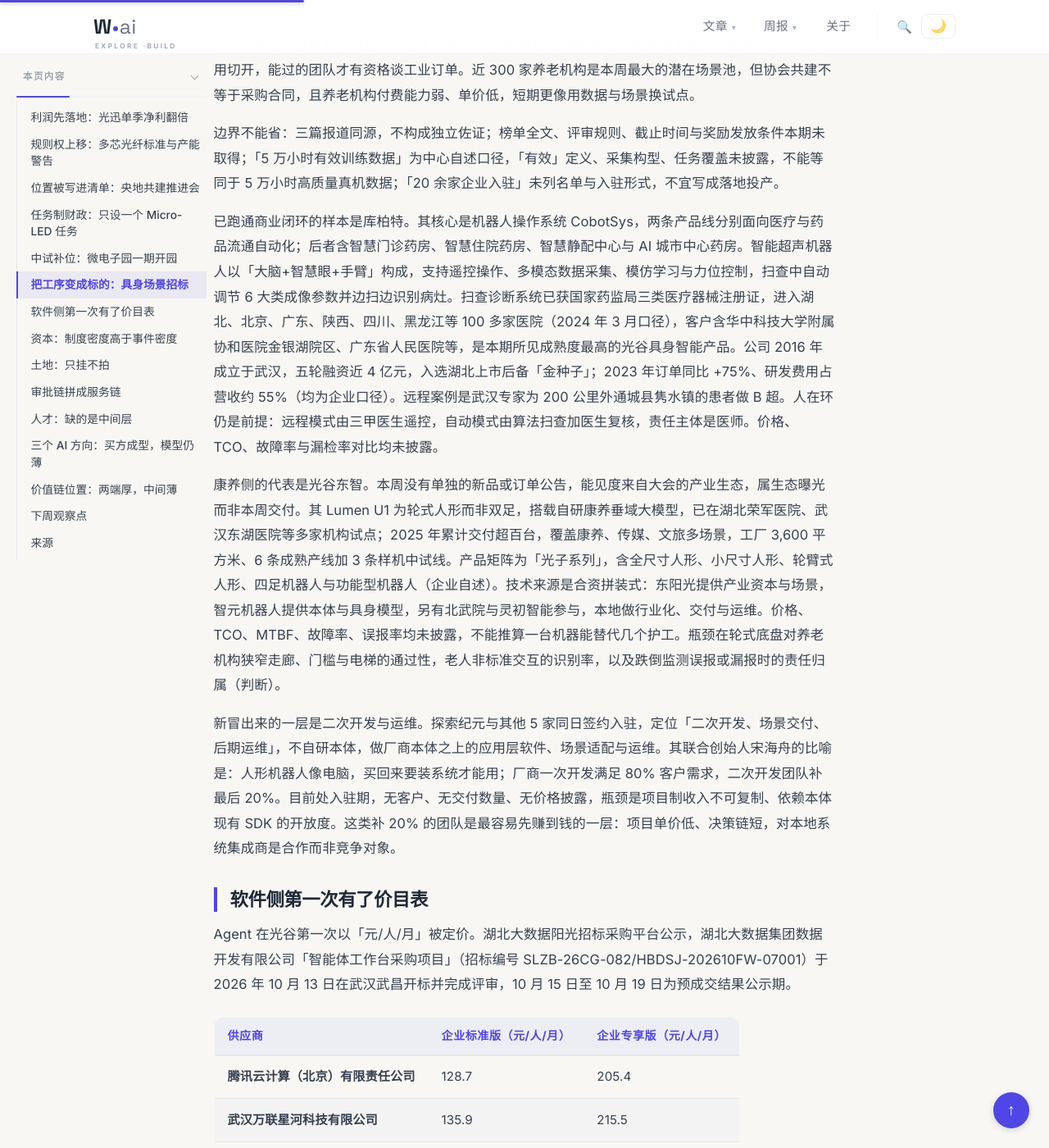
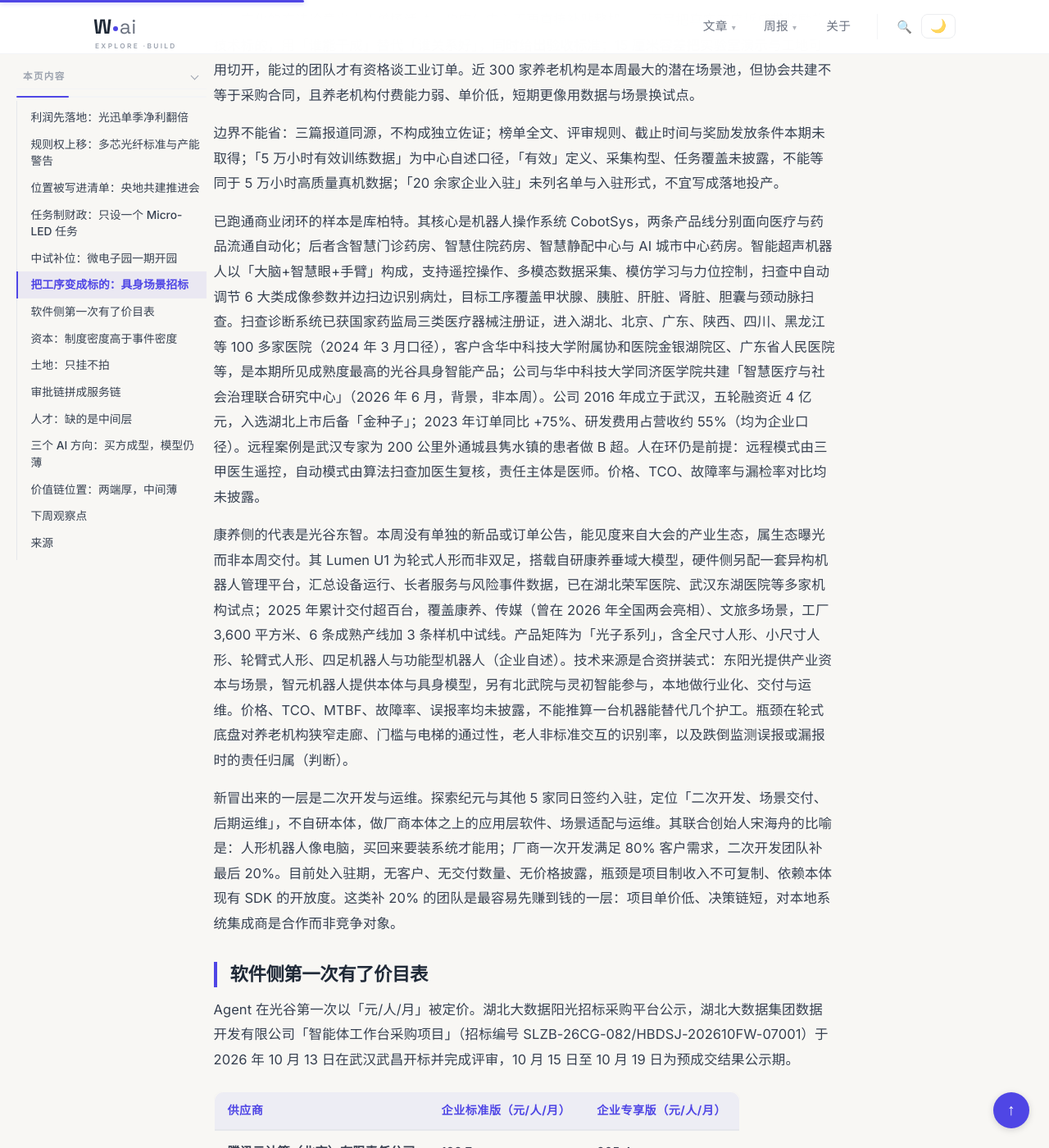
Before and after one commit to wujiaming88/wujiaming88.github.io, a Jekyll site: the page built from _posts/2026-10-26-wuhan-guanggu-weekly.md, in a window 1280 px wide and 1400 px high, scrolled down 4909 px. Shown: the whole window at 82% size. Built offline with Jekyll 4.4.1, drawn with Linux system fonts in a browser that asks for light colours; some of the changed text lies outside the part shown.

Commit message:
post: 中国武汉光谷资讯周报 2026-10-26（第 21 期）补全独立信息（双清单协调）

```diff
--- a/_posts/2026-10-26-wuhan-guanggu-weekly.md
+++ b/_posts/2026-10-26-wuhan-guanggu-weekly.md
@@ -81,9 +81,9 @@
 
 边界不能省：三篇报道同源，不构成独立佐证；榜单全文、评审规则、截止时间与奖励发放条件本期未取得；「5 万小时有效训练数据」为中心自述口径，「有效」定义、采集构型、任务覆盖未披露，不能等同于 5 万小时高质量真机数据；「20 余家企业入驻」未列名单与入驻形式，不宜写成落地投产。
 
-已跑通商业闭环的样本是库柏特。其核心是机器人操作系统 CobotSys，两条产品线分别面向医疗与药品流通自动化；后者含智慧门诊药房、智慧住院药房、智慧静配中心与 AI 城市中心药房。智能超声机器人以「大脑+智慧眼+手臂」构成，支持遥控操作、多模态数据采集、模仿学习与力位控制，扫查中自动调节 6 大类成像参数并边扫边识别病灶。扫查诊断系统已获国家药监局三类医疗器械注册证，进入湖北、北京、广东、陕西、四川、黑龙江等 100 多家医院（2024 年 3 月口径），客户含华中科技大学附属协和医院金银湖院区、广东省人民医院等，是本期所见成熟度最高的光谷具身智能产品。公司 2016 年成立于武汉，五轮融资近 4 亿元，入选湖北上市后备「金种子」；2023 年订单同比 +75%、研发费用占营收约 55%（均为企业口径）。远程案例是武汉专家为 200 公里外通城县隽水镇的患者做 B 超。人在环仍是前提：远程模式由三甲医生遥控，自动模式由算法扫查加医生复核，责任主体是医师。价格、TCO、故障率与漏检率对比均未披露。
+已跑通商业闭环的样本是库柏特。其核心是机器人操作系统 CobotSys，两条产品线分别面向医疗与药品流通自动化；后者含智慧门诊药房、智慧住院药房、智慧静配中心与 AI 城市中心药房。智能超声机器人以「大脑+智慧眼+手臂」构成，支持遥控操作、多模态数据采集、模仿学习与力位控制，扫查中自动调节 6 大类成像参数并边扫边识别病灶，目标工序覆盖甲状腺、胰脏、肝脏、肾脏、胆囊与颈动脉扫查。扫查诊断系统已获国家药监局三类医疗器械注册证，进入湖北、北京、广东、陕西、四川、黑龙江等 100 多家医院（2024 年 3 月口径），客户含华中科技大学附属协和医院金银湖院区、广东省人民医院等，是本期所见成熟度最高的光谷具身智能产品；公司与华中科技大学同济医学院共建「智慧医疗与社会治理联合研究中心」（2026 年 6 月，背景，非本周）。公司 2016 年成立于武汉，五轮融资近 4 亿元，入选湖北上市后备「金种子」；2023 年订单同比 +75%、研发费用占营收约 55%（均为企业口径）。远程案例是武汉专家为 200 公里外通城县隽水镇的患者做 B 超。人在环仍是前提：远程模式由三甲医生遥控，自动模式由算法扫查加医生复核，责任主体是医师。价格、TCO、故障率与漏检率对比均未披露。
 
-康养侧的代表是光谷东智。本周没有单独的新品或订单公告，能见度来自大会的产业生态，属生态曝光而非本周交付。其 Lumen U1 为轮式人形而非双足，搭载自研康养垂域大模型，已在湖北荣军医院、武汉东湖医院等多家机构试点；2025 年累计交付超百台，覆盖康养、传媒、文旅多场景，工厂 3,600 平方米、6 条成熟产线加 3 条样机中试线。产品矩阵为「光子系列」，含全尺寸人形、小尺寸人形、轮臂式人形、四足机器人与功能型机器人（企业自述）。技术来源是合资拼装式：东阳光提供产业资本与场景，智元机器人提供本体与具身模型，另有北武院与灵初智能参与，本地做行业化、交付与运维。价格、TCO、MTBF、故障率、误报率均未披露，不能推算一台机器能替代几个护工。瓶颈在轮式底盘对养老机构狭窄走廊、门槛与电梯的通过性，老人非标准交互的识别率，以及跌倒监测误报或漏报时的责任归属（判断）。
+康养侧的代表是光谷东智。本周没有单独的新品或订单公告，能见度来自大会的产业生态，属生态曝光而非本周交付。其 Lumen U1 为轮式人形而非双足，搭载自研康养垂域大模型，硬件侧另配一套异构机器人管理平台，汇总设备运行、长者服务与风险事件数据，已在湖北荣军医院、武汉东湖医院等多家机构试点；2025 年累计交付超百台，覆盖康养、传媒（曾在 2026 年全国两会亮相）、文旅多场景，工厂 3,600 平方米、6 条成熟产线加 3 条样机中试线。产品矩阵为「光子系列」，含全尺寸人形、小尺寸人形、轮臂式人形、四足机器人与功能型机器人（企业自述）。技术来源是合资拼装式：东阳光提供产业资本与场景，智元机器人提供本体与具身模型，另有北武院与灵初智能参与，本地做行业化、交付与运维。价格、TCO、MTBF、故障率、误报率均未披露，不能推算一台机器能替代几个护工。瓶颈在轮式底盘对养老机构狭窄走廊、门槛与电梯的通过性，老人非标准交互的识别率，以及跌倒监测误报或漏报时的责任归属（判断）。
 
 新冒出来的一层是二次开发与运维。探索纪元与其他 5 家同日签约入驻，定位「二次开发、场景交付、后期运维」，不自研本体，做厂商本体之上的应用层软件、场景适配与运维。其联合创始人宋海舟的比喻是：人形机器人像电脑，买回来要装系统才能用；厂商一次开发满足 80% 客户需求，二次开发团队补最后 20%。目前处入驻期，无客户、无交付数量、无价格披露，瓶颈是项目制收入不可复制、依赖本体现有 SDK 的开放度。这类补 20% 的团队是最容易先赚到钱的一层：项目单价低、决策链短，对本地系统集成商是合作而非竞争对象。
 
@@ -103,9 +103,9 @@
 
 外部标杆同周出现。10 月 23 日，钛动科技在广州 2026 TGC 科技增长大会发布 Navos Pro，公司称其为「行业首个 Pro Agent」，定位跨境电商、外贸、营销与商业分析，覆盖市场洞察、选品分析、内容创作、广告诊断与投放优化，并提出 Professional（专业）、Proactive（主动）、Profitable（盈利）三能力框架，同步启动 Pro-Agent Global Challenge。技术栈为 Agent Harness 运行框架加 32B/27B/5B 三档专业模型、营销知识库、Benchmark 指标库与工作流工具，能力层接入 70 多个 MCP、100 多个 Skill；数据侧称日均 10 亿以上感知数据、2 亿以上感知频次；产品分 Navos Lite 与 Navos Pro 双版本。
 
-其 CEO 李述昊称现有客户约 95% 为中小品牌，部分制造企业正从代工转向自主选品与品牌运营；典型链路是读品牌官网、建品牌知识库、生成内容、监测账户与素材，再给出预算、出价、卖点与素材迭代建议。公司还称 2026 年 7 月成为 ChatGPT Ads 全球首批技术合作伙伴、助品牌 ROI 提升至 2.5 倍、每年投入数亿元用于模型训练与智能体调优——这些均为企业自述，未独立核实；可核的硬事实是 2026 年 2 月 27 日已递表港交所。本轮新融资、估值、收入与毛利率均未披露。短板也清楚：ROI 归因难剥离平台流量红利与季节性，中小品牌客单价与留存压力大，平台侧自建 Agent 能力会挤压第三方空间。
+其 CEO 李述昊称现有客户约 95% 为中小品牌，部分制造企业正从代工转向自主选品与品牌运营；典型链路是读品牌官网、建品牌知识库、生成内容、监测账户与素材，再给出预算、出价、卖点与素材迭代建议。公司还称 2026 年 7 月成为 ChatGPT Ads 全球首批技术合作伙伴、8 月与腾讯 WorkBuddy 合作、助品牌 ROI 提升至 2.5 倍、每年投入数亿元用于模型训练与智能体调优——这些均为企业自述，未独立核实；可核的硬事实是 2026 年 2 月 27 日已递表港交所。本轮新融资、估值、收入与毛利率均未披露。短板也清楚：ROI 归因难剥离平台流量红利与季节性，中小品牌客单价与留存压力大，平台侧自建 Agent 能力会挤压第三方空间。
 
-本地的模态跃迁本周没有新品、融资或客户公告，唯一公开增量是 10 月 19 日市级种子基金将其列为受益项目，称其借资本支持在武汉注册实体并启动产业化。产品为「跃迁基座」企业级智能体技术中台，整合多模态模型、智能体框架、RAG、合成数据引擎与本地推理加速；2024 年 8 月发布 1.0 版，2025 年底迭代至 1.5，含 6 个核心组件、30 多个模块；已完成昇腾、海光等国产 GPU 适配；正推进 2.0，目标是视觉、语言、代码三模态联合推理。三条垂直线是工程咨询、水利水文与高校教育，客户名单未具名；工程咨询产品「鼎慧通」于 2025 年 10 月发布、处内测阶段，团队称可把 5—7 人、1 个月、上万字到七十万字的工作压到分钟级。定价尝试按效果计费：若两年为企业节省约 2000 万元，按节省额 15%—20% 收取，约 350—400 万元。公司 2023 年 8 月在光谷注册，三名武大 00 后创始人，团队约 40 人、80% 以上硕博；完成两轮累计数千万元融资；收入、合同额、续费率本次未取得。
+本地的模态跃迁本周没有新品、融资或客户公告，唯一公开增量是 10 月 19 日市级种子基金将其列为受益项目，称其借资本支持在武汉注册实体并启动产业化。产品为「跃迁基座」企业级智能体技术中台，整合多模态模型、智能体框架、RAG、合成数据引擎与本地推理加速；2024 年 8 月发布 1.0 版，2025 年底迭代至 1.5，含 6 个核心组件、30 多个模块；已完成昇腾、海光等国产 GPU 适配；正推进 2.0，目标是视觉、语言、代码三模态联合推理。三条垂直线是工程咨询、水利水文与高校教育，客户名单未具名；工程咨询产品「鼎慧通」于 2025 年 10 月发布、处内测阶段，团队称可把 5—7 人、1 个月、上万字到七十万字的工作压到分钟级；水利水文服务长江、黄河、珠江体系相关头部客户，高校教育侧产品为「墨跃启智」。定价尝试按效果计费：若两年为企业节省约 2000 万元，按节省额 15%—20% 收取，约 350—400 万元。公司 2023 年 8 月在光谷注册，三名武大 00 后创始人（邴龙志任 CEO、常元和任 COO、丁震宇任 CTO），武汉大学计算机学院王正教授任首席科学家；完成两轮累计数千万元融资，投资方含深圳高新投、力合科创、楚天凤鸣天使基金、武汉基金与奇绩创坛；团队约 40 人、80% 以上硕博，以开源社区为主要招聘渠道；收入、合同额、续费率本次未取得。
 
 政策侧仍停在「政策本体已生效、细则未出」的状态。武汉市《支持智能体和智能终端发展的若干措施》自 2026 年 10 月 8 日起施行、有效期 2 年，共九项措施，单个项目最高奖励 1000 万元，并设「路演直通车」；文件明确资金奖补由责任单位制定具体实施细则。本周在官方渠道未取得新增实施细则、申报通知或获批名单，只能判断政策已生效、细则尚未公开发布（截至 10 月 25 日公开检索范围），不能据此判断没有申报或未安排资金。细则未出之前，企业只能做申报储备，不能做投资决策；政策窗口只有两年，若细则年内不出，实际执行期会被压缩，抢申报的节奏会比想象更紧（判断）。
 
@@ -161,7 +161,7 @@
 
 Agent 这一周的关键词是「买方成型」：省属国企在买工作台，高校资产公司在招 Agent 供应商，市级政策在给奖励。候选池共 14 家（本地 10、外部 4），本周有明确增量的只有采购公示中的腾讯云与万联星河，以及发布新品的钛动科技三家。其余成员包括猴子说话、诚芯智联、超擎数智、格创东智、紫东太初（武汉人工智能研究院）、凝动医疗、数命科技、库柏特，以及作为外部对照的 Manus 与阿里云百炼、字节扣子；本周均无窗口内新增，属背景坐标。光谷的结构是「底座弱、场景强、集成商活」：本地缺通用模型与 Agent 框架层，但在行业集成与垂直应用上有真实客户。机会在省属国企与高校采购——它们对本地化交付有偏好，且政策奖励与采购预算叠加，可以走「先拿场景、再拿奖励」的组合路径；差距在可对外承诺的行业指标与效果计量方法缺失，本地团队普遍能做出 Demo，但拿不出评测口径，而 Harness、评测、行业 Know-how 三类人才稀缺。
 
-大模型侧的结构是算力强、模型弱。本周唯一把「模型—平台—场景—指标」讲全的本地正文，是 10 月 22 日《湖北日报》以楚天云成立 11 周年为切口披露的「东湖大模型」：该模型 9 月 23 日通过生成式人工智能服务备案，为湖北 13 款获备案服务之一。能力口径是以国内主流开源模型为底座，整合多类政务语料，经数据清洗、预处理与人工标注形成领域数据集，采用 LoRA 微调加政务知识图谱融合，使政务咨询场景的回答准确率提升、知识幻觉减少；三类已投用场景为公文写作、法律法规、政务服务，落地载体包括湖北政务服务网、「鄂汇办」与助企惠企专区。平台围绕模型、智能体、知识库、MCP、安全治理、运营计量六个环节自建，设「三重安检」与 Token 计量；平台侧部署了 DeepSeek、Qwen 等 20 余个国内主流开源模型，属于「用开源」而非「开源自身」。
+大模型侧的结构是算力强、模型弱。本周唯一把「模型—平台—场景—指标」讲全的本地正文，是 10 月 22 日《湖北日报》以楚天云成立 11 周年为切口披露的「东湖大模型」：该模型 9 月 23 日通过生成式人工智能服务备案，为湖北 13 款获备案服务之一。能力口径是以国内主流开源模型为底座，汇聚约 400 亿条政务数据，经数据清洗、预处理与人工标注形成领域数据集，采用 LoRA 微调加政务知识图谱融合，使政务咨询场景的回答准确率提升、知识幻觉减少；三类已投用场景为公文写作、法律法规、政务服务，落地载体包括湖北政务服务网、「鄂汇办」与助企惠企专区。平台围绕模型、智能体、知识库、MCP、安全治理、运营计量六个环节自建，设「三重安检」与 Token 计量；平台侧部署了 DeepSeek、Qwen 等 20 余个国内主流开源模型，属于「用开源」而非「开源自身」。
 
 其披露的交付指标均为企业或媒体口径，未经第三方复核：证照调取与办件查询 10 秒内完成、个人信息查询效率提升 85%、政策匹配精准度提升 80%、服务触达路径缩短 40%；「惠企政策通」归集政策 2,000 多条；巡检机器人定位精度 2 厘米、任务完成率超 95%、效率提升 30%。公司累计获人工智能相关核心知识产权 20 余项；「楚天·政易——政务服务智能体」2026 年 8 月入选武汉市「人工智能+社会治理」创新应用成果。但 benchmark、参数量、上下文长度、训练与推理算力均未披露，「显著提升」只能当作企业自述，不能当作可复现评测结论；注册与主要办公位置本次未取得证据，位置待明确。候选池其余成员包括烽火通信、武汉人工智能研究院与紫东太初、长江存储、武汉光谷爱计算、明添科技、达梦数据、传神语联、光庭信息、兰丁股份、在汉高校实验室与华为武汉研究所，本周有可核增量的仅 4 家，其余为背景或未取得。
 
```
